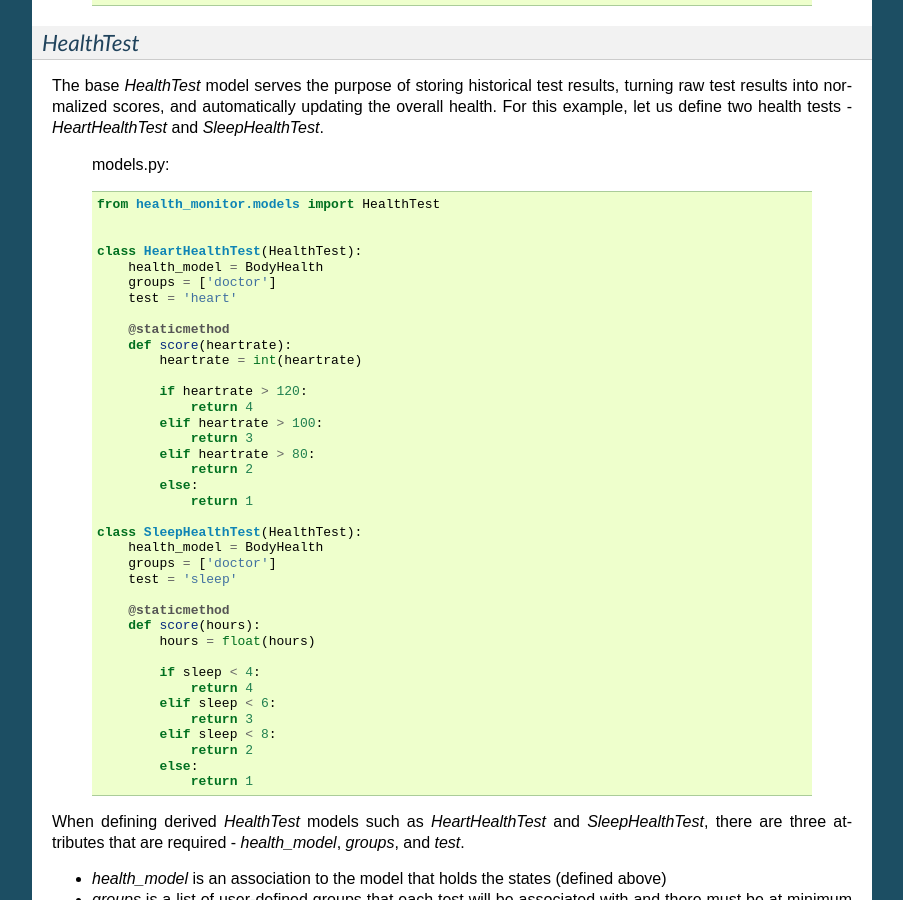
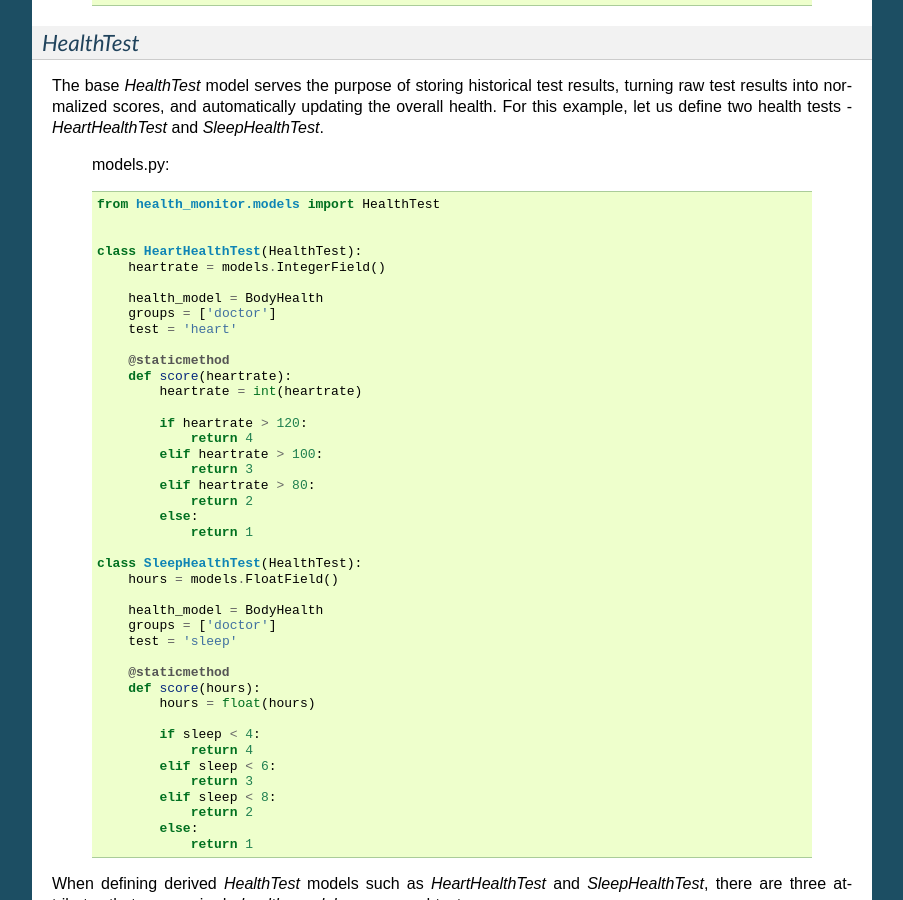
Before and after one commit to gracenote/django-health-monitor, a Sphinx documentation site: the page built from docs/usage.rst, in a window 1280 px wide and 900 px high, scrolled down 794 px. Shown: the whole window, without its empty margins (198-1101 px from the left). Built offline with Sphinx 7.4.7, drawn with Linux system fonts in a browser that asks for light colours.

Commit message:
Update docs.

```diff
--- a/docs/usage.rst
+++ b/docs/usage.rst
@@ -44,6 +44,8 @@ The base `HealthTest` model serves the purpose of storing historical test result
 
 
         class HeartHealthTest(HealthTest):
+            heartrate = models.IntegerField()
+
             health_model = BodyHealth
             groups = ['doctor']
             test = 'heart'
@@ -62,6 +64,8 @@ The base `HealthTest` model serves the purpose of storing historical test result
                     return 1
 
         class SleepHealthTest(HealthTest):
+            hours = models.FloatField()
+
             health_model = BodyHealth
             groups = ['doctor']
             test = 'sleep'
```
